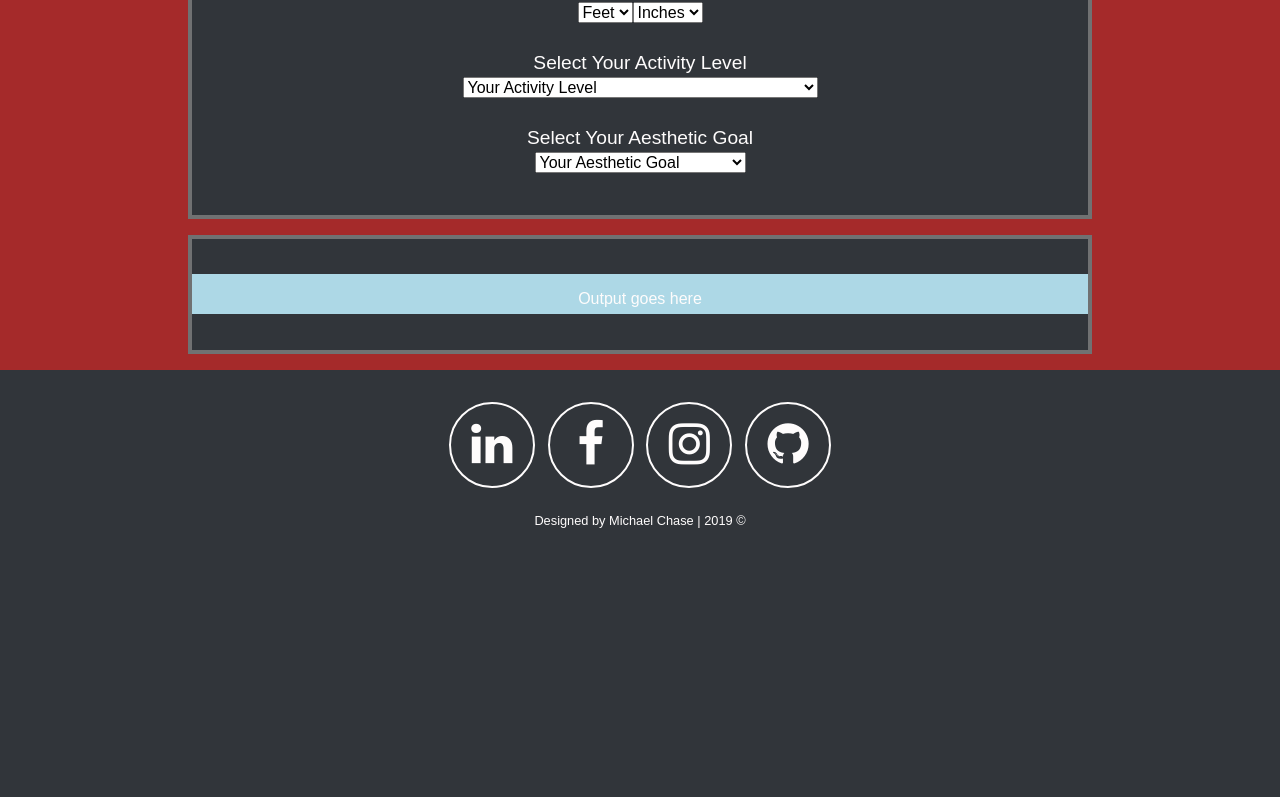
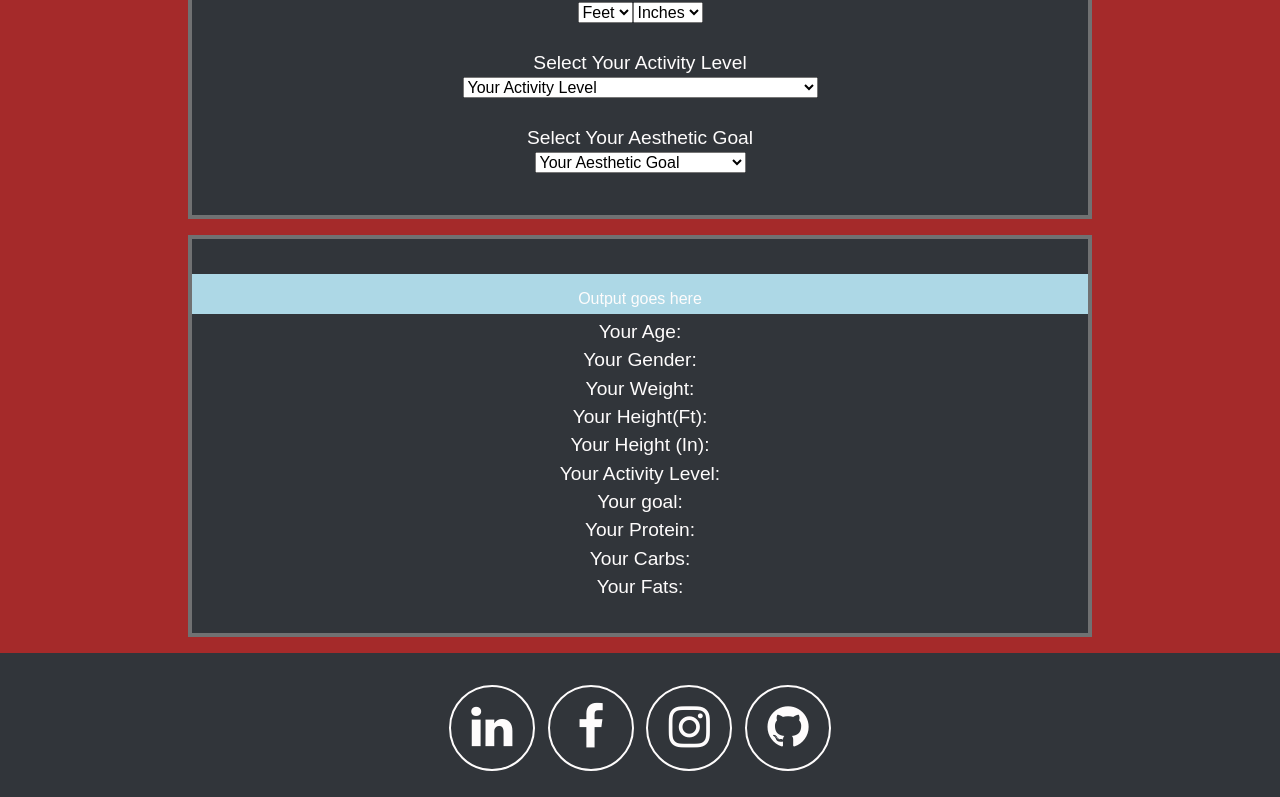
Before and after one commit to Chazz-Michaels/your-macros-calculator-react-app, a React (Create React App) app: page / in a window 1280 px wide. Shown: the part 504-1301 px from the top of the page. Before the commit the page ends 1039 px from the top, so only its background shows below. Built offline with nearby package versions, Linux system fonts and the light colour scheme; a web font is replaced by a local one.

Commit message:
set up basic content in Output.jsx to reflex everything written to App state

```diff
--- a/src/App.js
+++ b/src/App.js
@@ -20,12 +20,27 @@ class App extends Component {
     ]
   }
 
+  passAgeInputToState = (age) => {
+    this.setState({ age: age })
+  }
+
   render() {
     return (
       <div id="main-body">
         <Brand />
-        <Input />
-        <Output />
+        <Input
+          age={this.passAgeInputToState} />
+        <Output
+          age={this.state.age}
+          gender={this.state.gender}
+          weight={this.state.weight}
+          heightFt={this.state.heightFt}
+          heightIn={this.state.heightIn}
+          activityLevel={this.state.activityLevel}
+          goal={this.state.goal}
+          protein={this.state.protein}
+          carbs={this.state.carbs}
+          fats={this.state.fats} />
         <Footer />
       </div>
     );
--- a/src/components/input.jsx
+++ b/src/components/input.jsx
@@ -3,10 +3,17 @@ import PropTypes from 'prop-types'
 import YourAgeInput from './inputs/yourAgeInput'
 
 class Input extends React.Component{
+
+  passAgeInputToApp = (age) => {
+    let x = age;
+    this.props.age(x);
+  }
+
   render () {
     return (
       <div id='input-wrapper' className='center-me'>
-        <YourAgeInput />
+        <YourAgeInput
+          onHandleAgeInput={this.passAgeInputToApp} />
 
         <div id='your-gender-input' className='input-group'>
           <div className='input-header'>Select Your Gender</div>
--- a/src/components/inputs/yourAgeInput.jsx
+++ b/src/components/inputs/yourAgeInput.jsx
@@ -2,11 +2,24 @@ import React from 'react'
 import PropTypes from 'prop-types'
 
 class YourAgeInput extends React.Component {
+
+  handleAgeInput = (e) => {
+    let value = Math.floor(e.target.value);
+    if (isNaN(value)) {
+      console.log('Error: Your age is not a number');
+    } else {
+      this.props.onHandleAgeInput(value);
+    }
+  }
+
   render () {
     return (
       <div id='your-age-input' className='input-group'>
         <div className='input-header'>Enter Your Age:</div>
-        <input name='age' placeholder='Your age' />
+        <input
+          name='age'
+          placeholder='Your age'
+          onChange={ this.handleAgeInput }/>
       </div>
     )
   }
--- a/src/components/output.jsx
+++ b/src/components/output.jsx
@@ -6,6 +6,16 @@ class Output extends React.Component{
     return (
       <div id='output-wrapper' className='center-me'>
         <div className='output-group'>Output goes here</div>
+        <div className='output-header'>Your Age: {this.props.age}</div>
+        <div className='output-header'>Your Gender: {this.props.gender}</div>
+        <div className='output-header'>Your Weight: {this.props.weight}</div>
+        <div className='output-header'>Your Height(Ft): {this.props.heightFt}</div>
+        <div className='output-header'>Your Height (In): {this.props.heightIn}</div>
+        <div className='output-header'>Your Activity Level: {this.props.activityLevel}</div>
+        <div className='output-header'>Your goal: {this.props.goal}</div>
+        <div className='output-header'>Your Protein: {this.props.protein}</div>
+        <div className='output-header'>Your Carbs: {this.props.carbs}</div>
+        <div className='output-header'>Your Fats: {this.props.fats}</div>
       </div>
     )
   }
```
